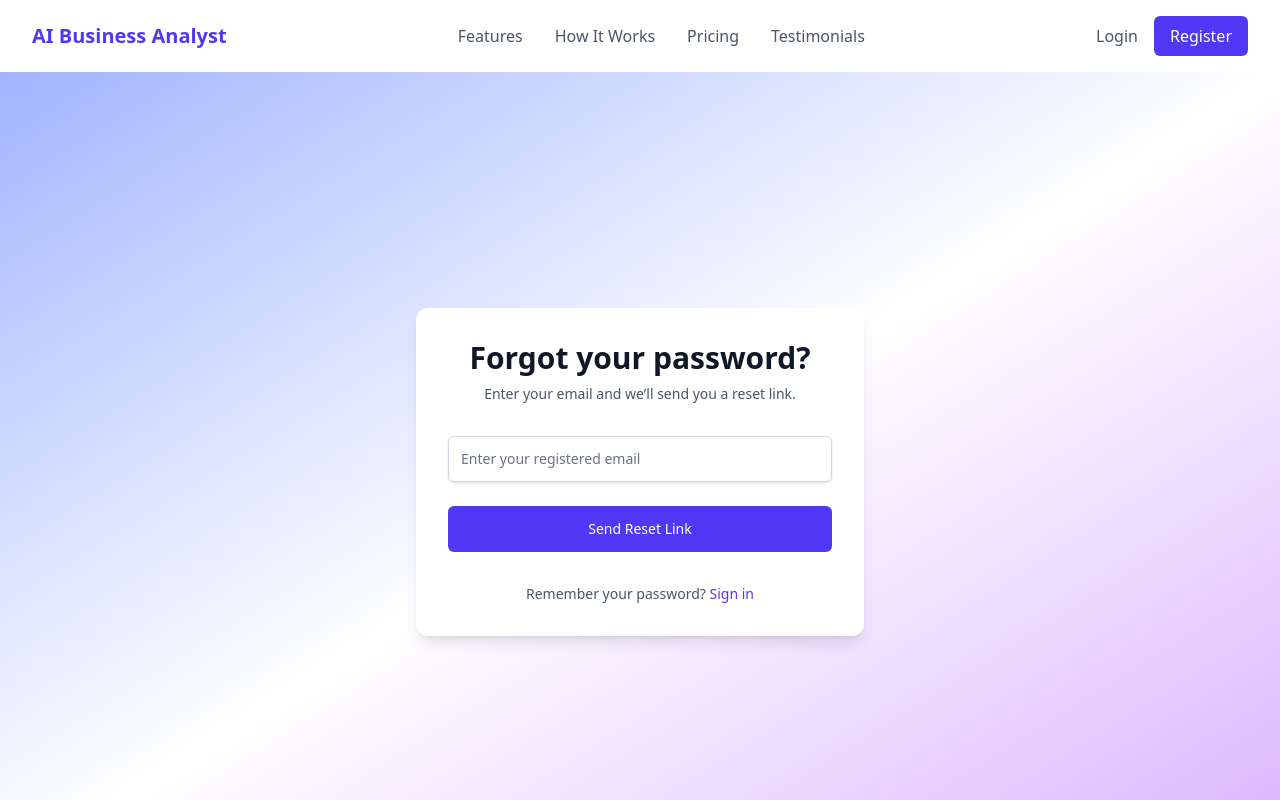
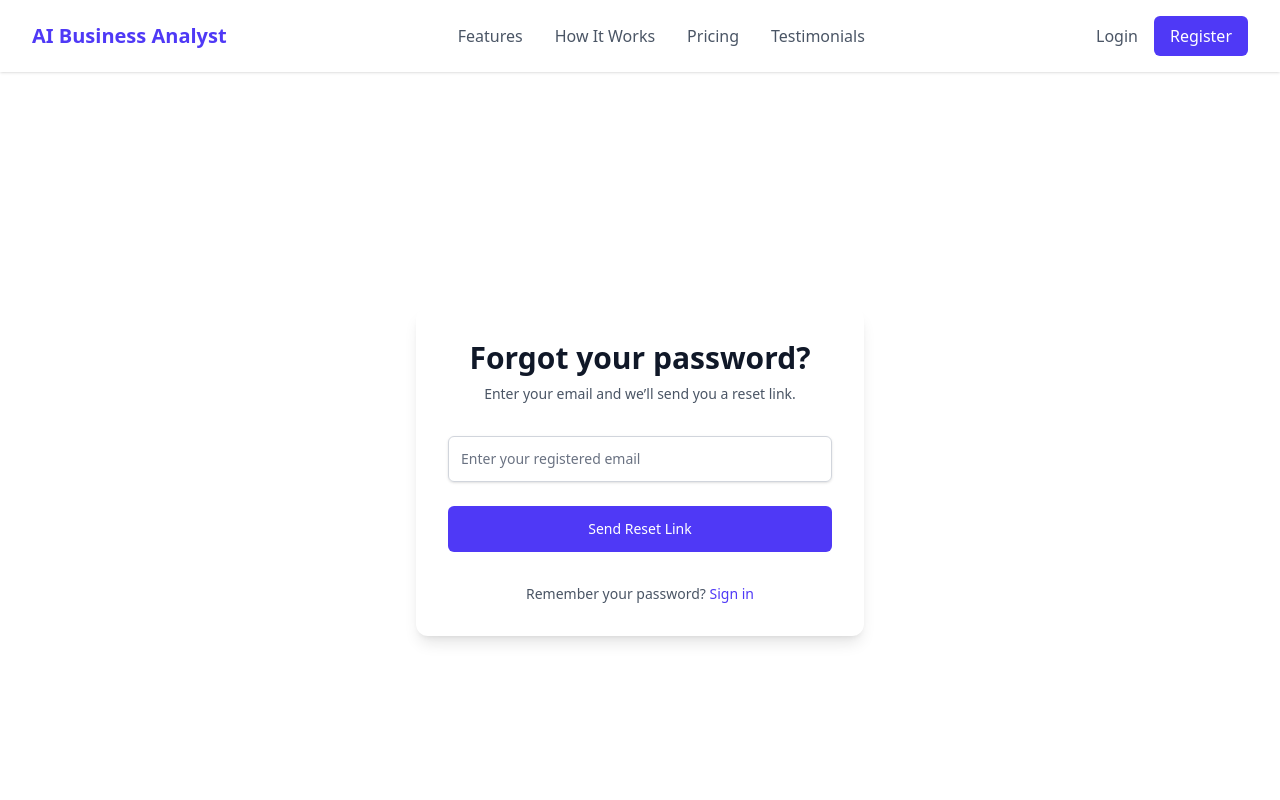
Before and after one commit to Sparq-Squad/Solution-Theme2, a React (Vite) app in the folder client/: page /forgot-password in a window 1280 px wide. Shown: the top 800 px of the page. Built offline with nearby package versions, Linux system fonts and the light colour scheme.

Commit message:
remove gradient background

```diff
--- a/client/src/pages/ForgotPassword.jsx
+++ b/client/src/pages/ForgotPassword.jsx
@@ -41,7 +41,7 @@
   };
 
   return (
-    <div className="min-h-screen flex items-center justify-center bg-gradient-to-br from-indigo-300 via-white to-purple-300 px-4 sm:px-6 lg:px-8">
+    <div className="min-h-screen flex items-center justify-center px-4 sm:px-6 lg:px-8">
       <motion.div
         initial={{ opacity: 0, scale: 0.95 }}
         animate={{ opacity: 1, scale: 1 }}
--- a/client/src/pages/Login.jsx
+++ b/client/src/pages/Login.jsx
@@ -61,7 +61,7 @@
   };
 
   return (
-    <div className="min-h-screen flex items-center justify-center bg-gradient-to-br from-indigo-300 via-white to-purple-300 px-4 sm:px-6 lg:px-8">
+    <div className="min-h-screen flex items-center justify-center px-4 sm:px-6 lg:px-8">
       <motion.div
         initial={{ opacity: 0, y: -40 }}
         animate={{ opacity: 1, y: 0 }}
--- a/client/src/pages/Register.jsx
+++ b/client/src/pages/Register.jsx
@@ -65,7 +65,7 @@
       initial={{ opacity: 0 }}
       animate={{ opacity: 1 }}
       exit={{ opacity: 0 }}
-      className="min-h-screen flex items-center justify-center bg-gradient-to-br from-indigo-300 via-white to-purple-300 px-4 sm:px-6 lg:px-8"
+      className="min-h-screen flex items-center justify-center px-4 sm:px-6 lg:px-8"
     >
       <motion.div
         initial={{ y: 50, opacity: 0 }}
--- a/client/src/pages/ResetPassword.jsx
+++ b/client/src/pages/ResetPassword.jsx
@@ -60,7 +60,7 @@
   };
 
   return (
-    <div className="min-h-screen flex items-center justify-center bg-gradient-to-br from-indigo-300 via-white to-purple-300 px-4 sm:px-6 lg:px-8">
+    <div className="min-h-screen flex items-center justify-center px-4 sm:px-6 lg:px-8">
       <motion.div
         initial={{ opacity: 0, y: 40 }}
         animate={{ opacity: 1, y: 0 }}
```
